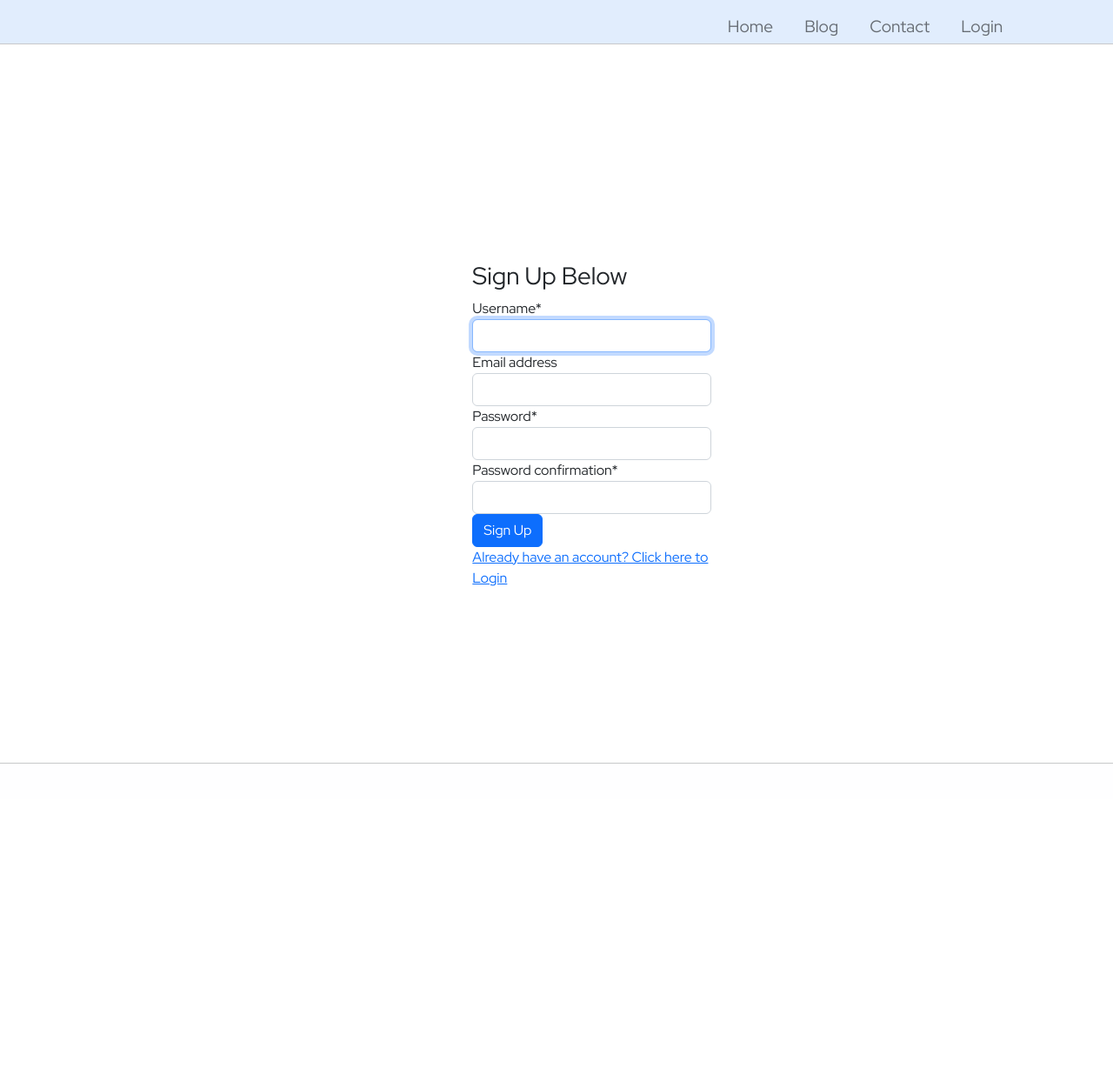
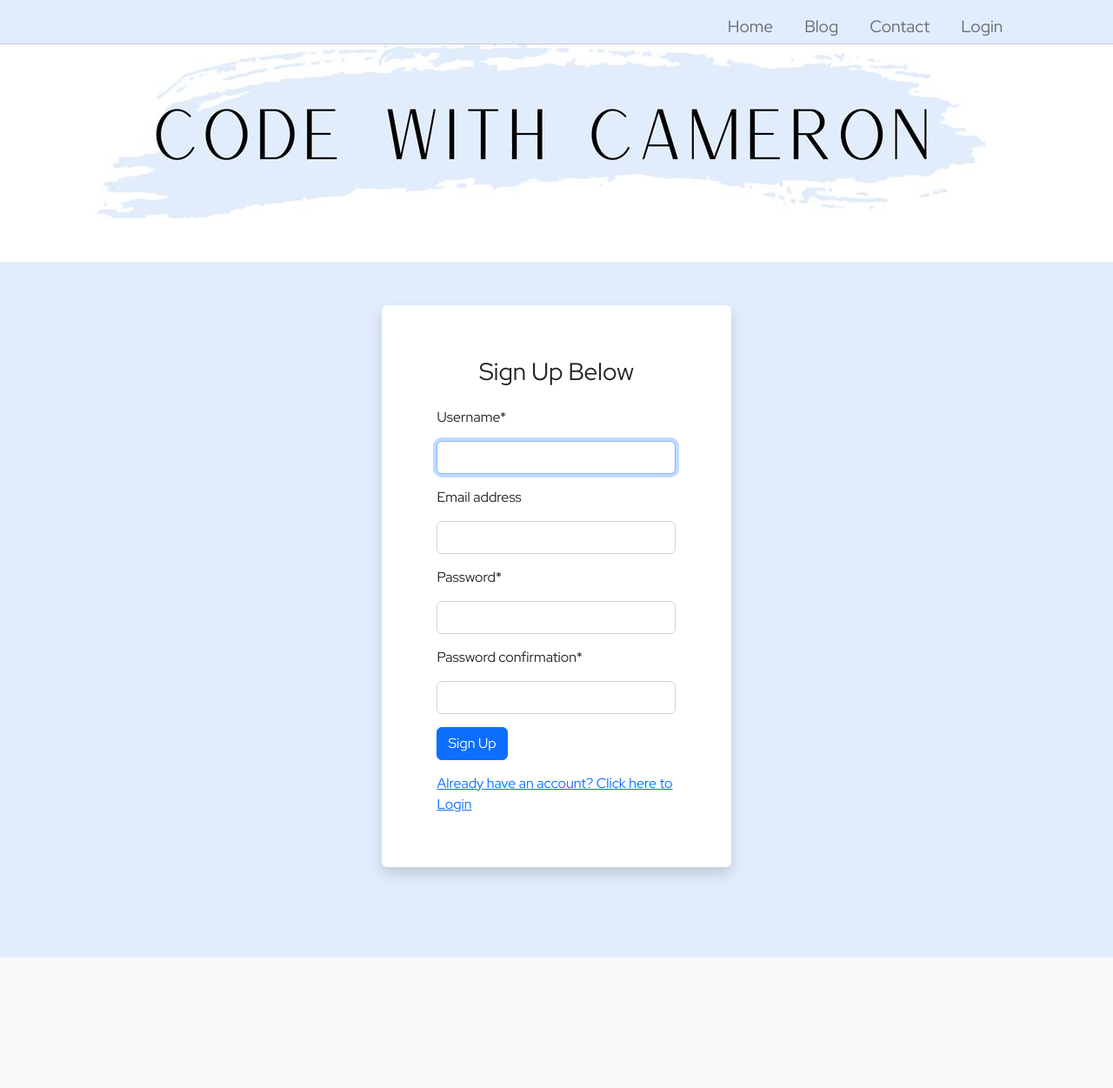
Before and after one commit to cbyroad1/blogproject, a Django app: page /account/signup/ in a window 1280 px wide. Shown: the whole page at 87% size. Before the commit the page ends 878 px from the top, so only its background shows below. Run offline with Django 4.2, Linux system fonts and the light colour scheme; parts of the project's set-up code (start-up, migrations or seed data) failed here and were passed over; some libraries are stand-ins or nearby versions.

Commit message:
improved edits to templates and styles.css

```diff
--- a/static/css/style.css
+++ b/static/css/style.css
@@ -40,26 +40,32 @@
 /* Footer */
 
 .footer{
-  height: 300px;
-}
-
-.footer hr{
-  margin-top: 200px;
-  background-color: #f9fcff;
+  margin-top: auto;
+  min-height: 150px;
+  background-color: #fafafa;
 }
 
 .container-fluid{
+  min-height: 100vh;
   background-color: #e1edfd;
+  padding-top: 50px;
 }
 
 /* Sign Up and Login Page */
 
+.register-login-div{
+  display: flex;
+  flex-direction: column;
+  align-items: center;
+  padding: 60px;
+}
+.login-signup-form div{
+  margin: 15px 0px 15px 0px;
+}
 
 .login-signup-form div{
   margin: 15px 0px 15px 0px;
 }
-
-
 
 .signup-form{
   width: 275px;
@@ -71,6 +77,15 @@
 .single-blog-post-row{
     margin: 25px;
 
+}
+
+.single-blog-header > *{
+  text-align: center;
+}
+
+.single-blog-header p{
+  font-size: smaller;
+  font-weight: lighter;
 }
 
 .blog-content-wrapper{
@@ -177,12 +192,14 @@
 
   /* Categories */
 
+.category-posts{
+  height: max-content;
+}
 
 .choose-category{
     margin: 30px 0px 75px 0px;
     width: 75%;
     text-align: center;
-    background-color: cornsilk;
 }
 
   .category-list li {
--- a/templates/_base.html
+++ b/templates/_base.html
@@ -41,16 +41,17 @@
         <hr style="margin: 0px;">
         <div class="row header">
             <div class="col-lg-1"></div>
-            <div class="col-lg-10 banner-container"> </div>
+            <div class="col-lg-10 banner-container"> <img src="{% static 'images/banner.jpg' %}" alt=""></div>
             <div class="col-lg-1"></div>
         </div>
+        <div class="container-fluid">
         {% block content %}
 
 
 
         {% endblock content %}
+        </div>
         <div class="row footer">
-            <hr>
             <div class="col-12"></div>
         </div>
         <script src="" async defer></script>
--- a/templates/accounts/login.html
+++ b/templates/accounts/login.html
@@ -3,9 +3,10 @@
 {% block content %}
 
 <div class="row">
-    <div class="col-sm-5">
+    <div class="col-sm-4">
     </div>
-    <div class="col-sm-3 justify-content-center register-login-div">
+    <div class="col-sm-4 justify-content-center">
+        <div class="register-login-div shadow bg-white rounded">
         <h3>Login Below</h3>
             <div class="signup-form">
                 {% for message in messages %}
@@ -18,6 +19,7 @@
                 </form>
                 <a href="{% url 'signup' %}">Haven't Registered Yet? Click here to Register an account</a>
             </div>
+        </div>
     </div>
     <div class="col-sm-4">
     </div>
--- a/templates/accounts/signup.html
+++ b/templates/accounts/signup.html
@@ -3,12 +3,13 @@
 {% block content %}
 
 <div class="row">
-    <div class="col-sm-5">
+    <div class="col-sm-4">
     </div>
-    <div class="col-sm-3 justify-content-center">
+    <div class="col-sm-4 justify-content-center">
+        <div class="register-login-div shadow bg-white rounded">
         <h3>Sign Up Below</h3>
             <div class="signup-form">
-                <form method="post">
+                <form class="login-signup-form" method="post">
                     {% csrf_token %}
                     <div class="myform">{{form.username|as_crispy_field}}</div>
                     <div class="myform">{{form.email|as_crispy_field}}</div>
@@ -18,6 +19,7 @@
                 </form>
                 <a href="{% url 'login' %}">Already have an account? Click here to Login</a>
             </div>
+        </div>
     </div>
     <div class="col-sm-4">
     </div>
--- a/templates/categories.html
+++ b/templates/categories.html
@@ -4,7 +4,7 @@
 
 <div class="row">
     <div class="col-lg-2"></div>
-    <div class="col-lg-8">
+    <div class="col-lg-8 category-posts">
         <h3>Posts in {{category}} </h3>
         <div>
             {% if posts %}
--- a/templates/index.html
+++ b/templates/index.html
@@ -4,7 +4,6 @@
 
 {% block content %}
 <!-- content section; blogposts  -->
-<div class="container-fluid">
   <div class="content row">
     <div class="col-sm-1">
     </div>
@@ -54,7 +53,7 @@
 									<ul>
                   {% for post in posts %}
 										<li>
-											<a href="#">{{post.title}}</a>
+											<a href="{% url 'view-post' post.id %}">{{post.title}}</a>
 										</li>
                   {% endfor %}
 									</ul>
@@ -62,5 +61,4 @@
 							</div>
     <div class="col-sm-1"></div>
     </div>
-</div>
 {% endblock content %}
```
Also changed, not shown: templates/blogpost.html (+10 -2 lines), static/images/banner.jpg (added).
